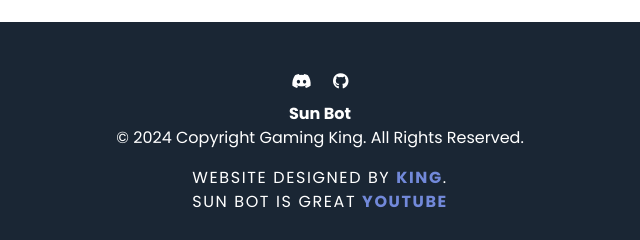
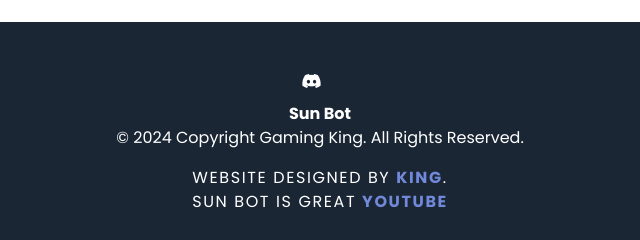
Before and after one commit to Gamingking12345/sunbot.github.io, a plain HTML site: page index.html in a window 1280 px wide. Shown: the part 3485-3725 px from the top of the page, 320-960 px from the left. Drawn offline with nearby package versions, Linux system fonts and the light colour scheme.

Commit message:
Update index.html

```diff
--- a/index.html
+++ b/index.html
@@ -300,9 +300,6 @@
             <i class="fa-brands fa-discord"></i>
           </a>
           &nbsp; &nbsp;
-          <a href="#" class="has-text-white" target="_blank">
-            <i class="fa-brands fa-github"></i>
-          </a>
         </div>
 
         <p>
```
